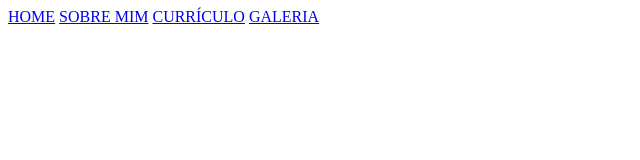
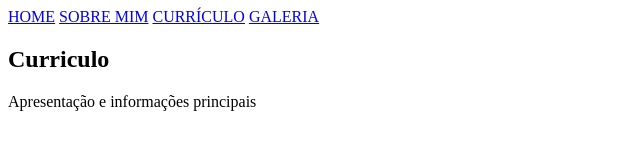
Before and after one commit to Pedro-Henrique66/MeuPortifolio, a plain HTML site: page curriculo.html in a window 1280 px wide. Shown: the whole page, without its empty margins (0-640 px from the left). Drawn offline with Linux system fonts and the light colour scheme.

Commit message:
Add files via upload

```diff
--- a/curriculo.html
+++ b/curriculo.html
@@ -22,6 +22,13 @@
 
     </header>
 
+    <main class="conteudo">
+        <section class="apresentacao-conteudo">
+            <h1 class="apresentacao-conteudo-titulo">Curriculo</h1>
+            <p class="apresentacao-conteudo-texto">Apresentação e informações principais</p>
+        </section>
+    </main>
 
 </body>
+
 </html>
```
